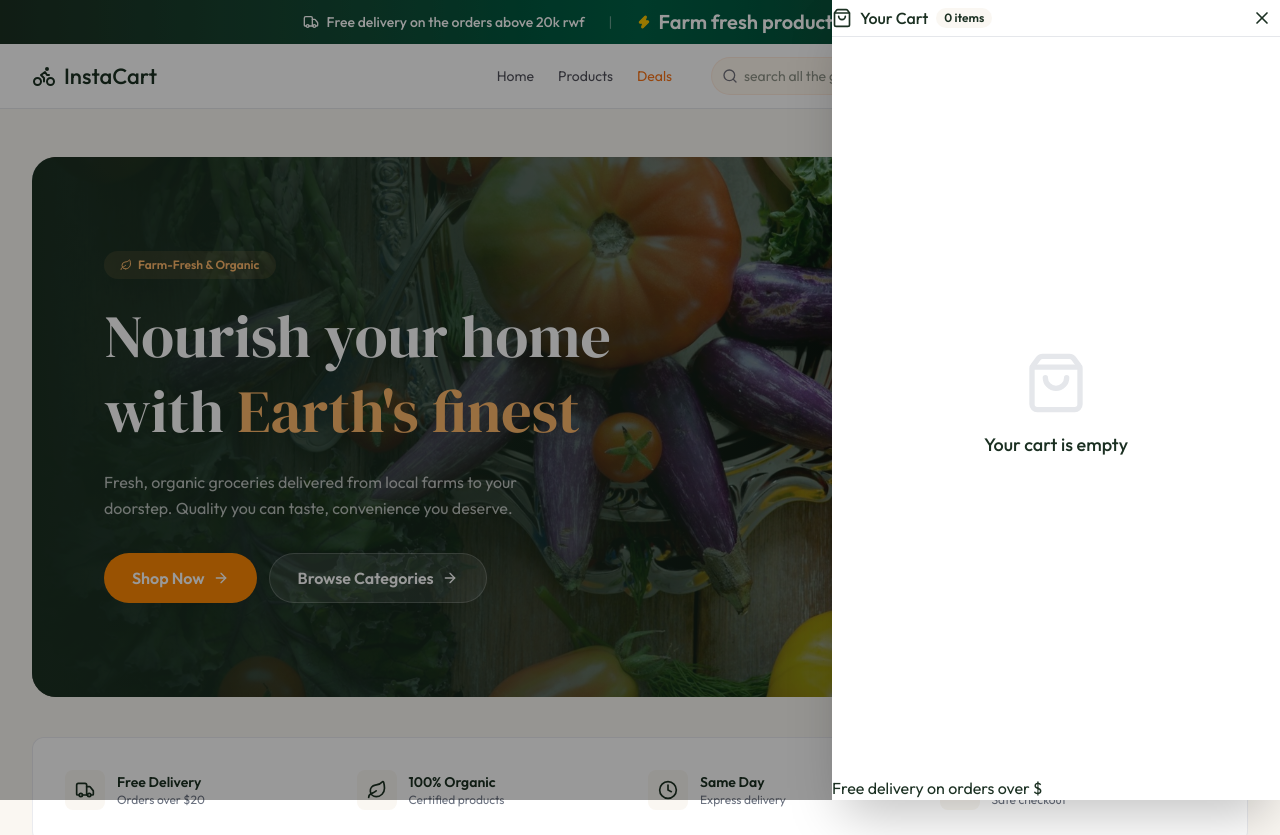
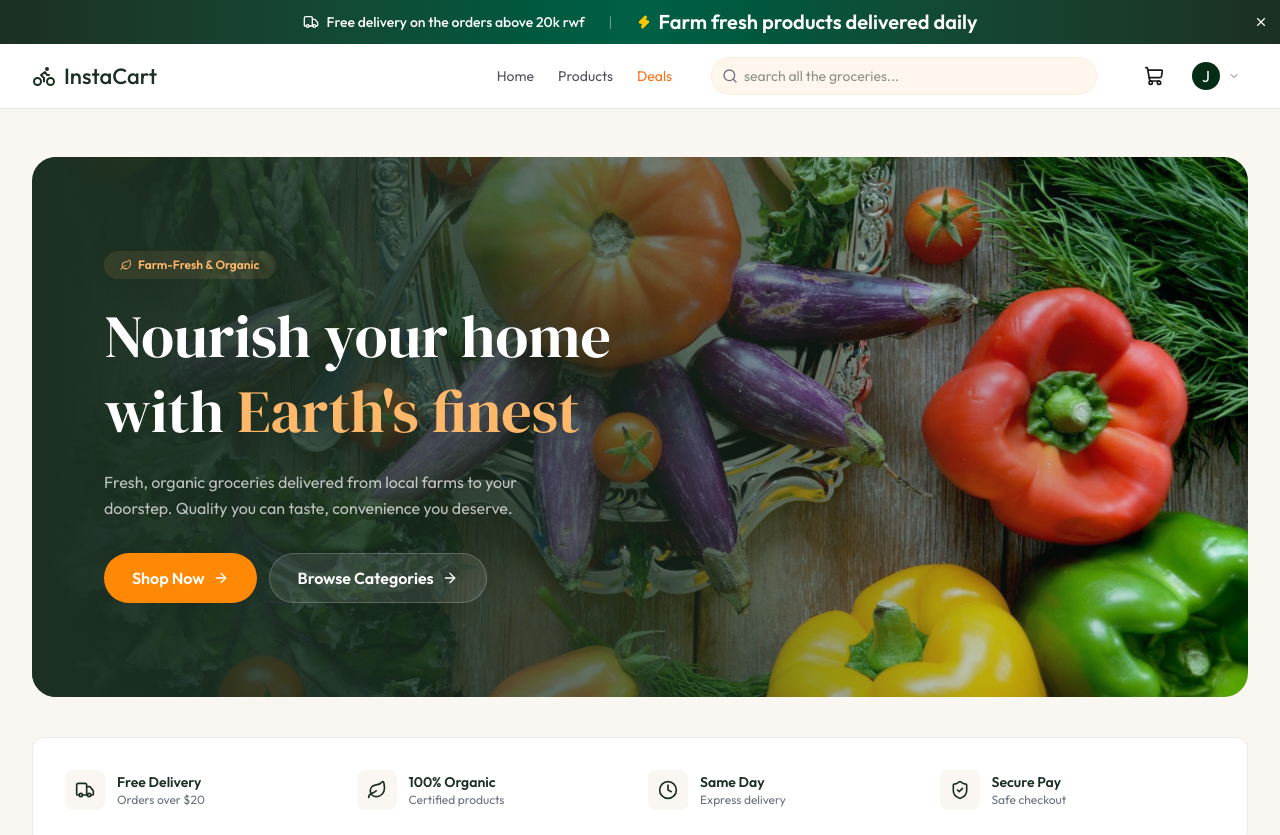
Before and after one commit to floribertishimwe/les-courses, a React (Vite) app in the folder client/: page / in a window 1280 px wide. Shown: the top 835 px of the page. Built offline with nearby package versions, Linux system fonts and the light colour scheme.

Commit message:
Corrected the cart

```diff
--- a/client/src/components/CartSidebar.tsx
+++ b/client/src/components/CartSidebar.tsx
@@ -1,6 +1,6 @@
 import { useNavigate } from "react-router-dom";
 import { useCart } from "../context/CartContext";
-import { MinusIcon, PlusIcon, ShoppingBagIcon, TrashIcon, XIcon } from "lucide-react";
+import { ArrowRight, ArrowRightIcon, MinusIcon, PlusIcon, ShoppingBagIcon, TrashIcon, XIcon } from "lucide-react";
 
 
 const CartSideBar = () => {
@@ -86,8 +86,8 @@ const CartSideBar = () => {
           { items.length > 0 && (
              <div className="p-5 border-t border-app-border space-y-3">
                 <div className=" flex justify-between text-sm ">
-                  <span className=" text-app-text-light  " > Subtotal</span>
-                  <span className="font-medium " > { currency } { cartTotal.toFixed(2) }</span>
+                  <span className=" text-app-text-light"> Subtotal</span>
+                  <span className="font-medium "> { currency } { cartTotal.toFixed(2) }</span>
                 </div>
 
                 <div className=" flex justify-between text-sm ">
@@ -95,10 +95,23 @@ const CartSideBar = () => {
                   <span className="font-medium " > { deliveryFee === 0 ? <span className=" text-app-success " > Free</span> : `&{currency}${deliveryFee.toFixed(2) }`}</span>
                 </div>
 
+                { deliveryFee > 0 && <p className=" text-xs text-app-text-light text-center"
+                 > Free delivery on the orders over{ currency}20!</p> }
+
+                 <div className=" flex justify-between text-base font-semibold border-t border-app-border pt-3" >
+                    <span >Total</span>
+                    <span> {currency}{grandTotal.toFixed(2)}</span>
+                 </div>
+                 <button  onClick={()=>{ setIsCartOpen(false); navigate('/checkout'); window.scrollTo(0,0)}} className=" w-full py-3 bg-app-orange text-white font-semibold rounded-xl
+                 hover:bg-app-orange-dark transition-colors flex-center gap-2 active:scale-[0.98]">
+                    Proceed to checkout <ArrowRightIcon className=" size-4"/>
+                 </button>
+
              </div>
           ) }
 
-          { deliveryFee > 0 &&  <p> Free delivery on orders over { currency} </p> }
+
+
 
     </div>
     </>
--- a/client/src/components/Navbar.tsx
+++ b/client/src/components/Navbar.tsx
@@ -11,13 +11,10 @@ import { ArrowUpRight,
          ShieldIcon,
          ShoppingCartIcon,
          UserIcon, XIcon } from "lucide-react";
+import { useCart } from "../context/CartContext";
 const Navbar = () => {
   const user: any = { name:"John Doe", email:"john@example.com", isAdmin:true}
-  const { cartCount, setIsCartOpen } = {
-    cartCount: 5,
-    setIsCartOpen: (_data: any) => {},
-  };
-
+  const { cartCount, setIsCartOpen } = useCart();
   const [searchQuery, setSearchQuery] = useState("");
   const [userMenuOpen, setUserMenuOpen] = useState(false);
   const navigate = useNavigate();
--- a/client/src/components/home/ProductCard.tsx
+++ b/client/src/components/home/ProductCard.tsx
@@ -1,6 +1,7 @@
 import { useNavigate } from "react-router-dom";
 import type { Product } from "../../types"
 import { Plus, Star } from "lucide-react";
+import { useCart } from "../../context/CartContext";
 
 
 interface Props{
@@ -8,7 +9,7 @@ interface Props{
 }
 const ProductCard = ({ product } : Props ) => {
     const currency = import.meta.env.VITE_CURRENCY_SYMBOL || "$";
-    const { addToCart } = { addToCart:(_data : any)=>{}}
+    const { addToCart } = useCart();
     const navigate = useNavigate();
   return (
     <div className="bg-white rounded-2xl overflow-hidden  shadow hover:shadow-md
--- a/client/src/context/CartContext.tsx
+++ b/client/src/context/CartContext.tsx
@@ -24,7 +24,7 @@ export function CartProvider( { children}: { children:ReactNode } ){
         return saved? JSON.parse(saved):[];
     })
 
-    const [ isCartOpen, setIsCartOpen ] = useState( true);
+    const [ isCartOpen, setIsCartOpen ] = useState( false);
 
     useEffect(()=>{
         localStorage.setItem("app_cart",JSON.stringify(items) )
```
